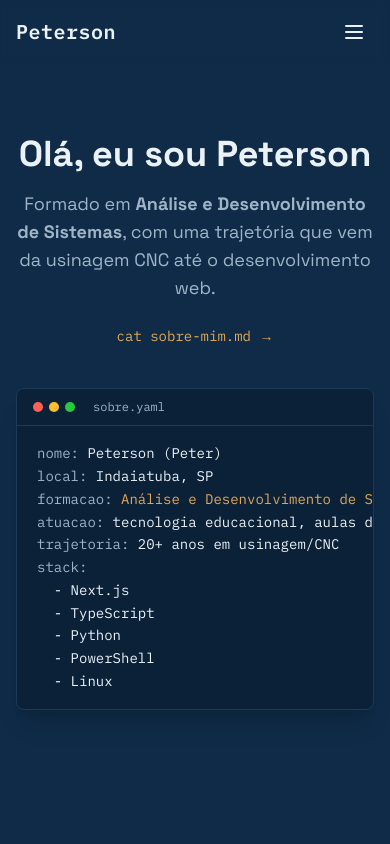
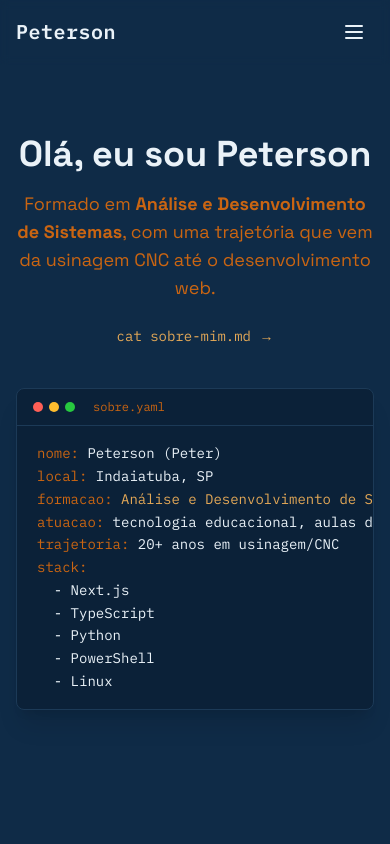
Before and after one commit to petersonros/website, a Next.js app: page / in a window 390 px wide. Shown: the top 844 px of the page. Built offline with nearby package versions, Linux system fonts and the light colour scheme.

Commit message:
fix: CubeBackkground on mobile

```diff
--- a/src/styles/variables.css
+++ b/src/styles/variables.css
@@ -12,5 +12,10 @@
   --primary: #e3a857;
   --primary-foreground: #0f2b47;
   --muted: #14304c;
-  --muted-foreground: #9fb4c7;
+  --muted-foreground: #ca6512;
 }
+
+/*
+ * --muted-foreground: #9fb4c7;
+ *
+ */
```
